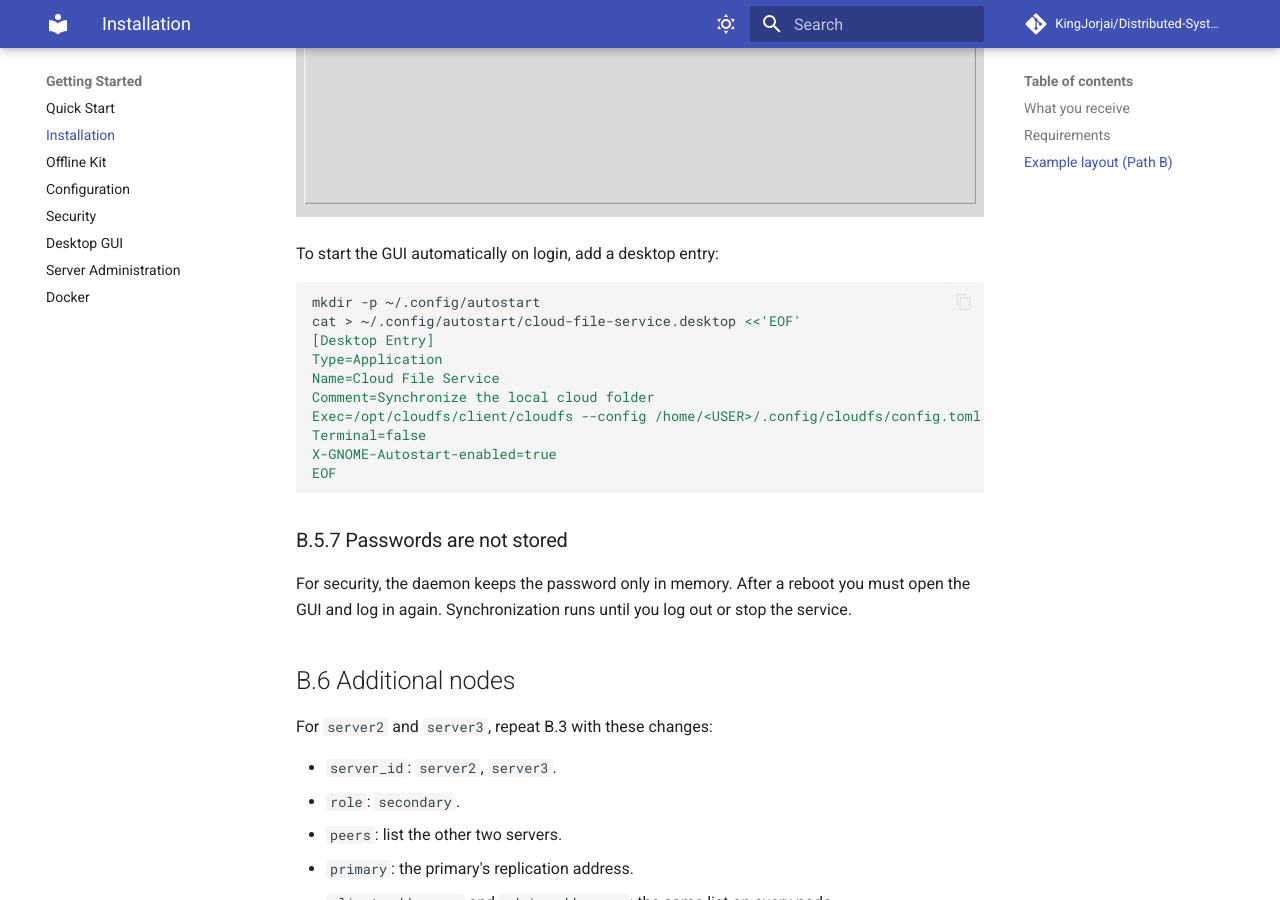
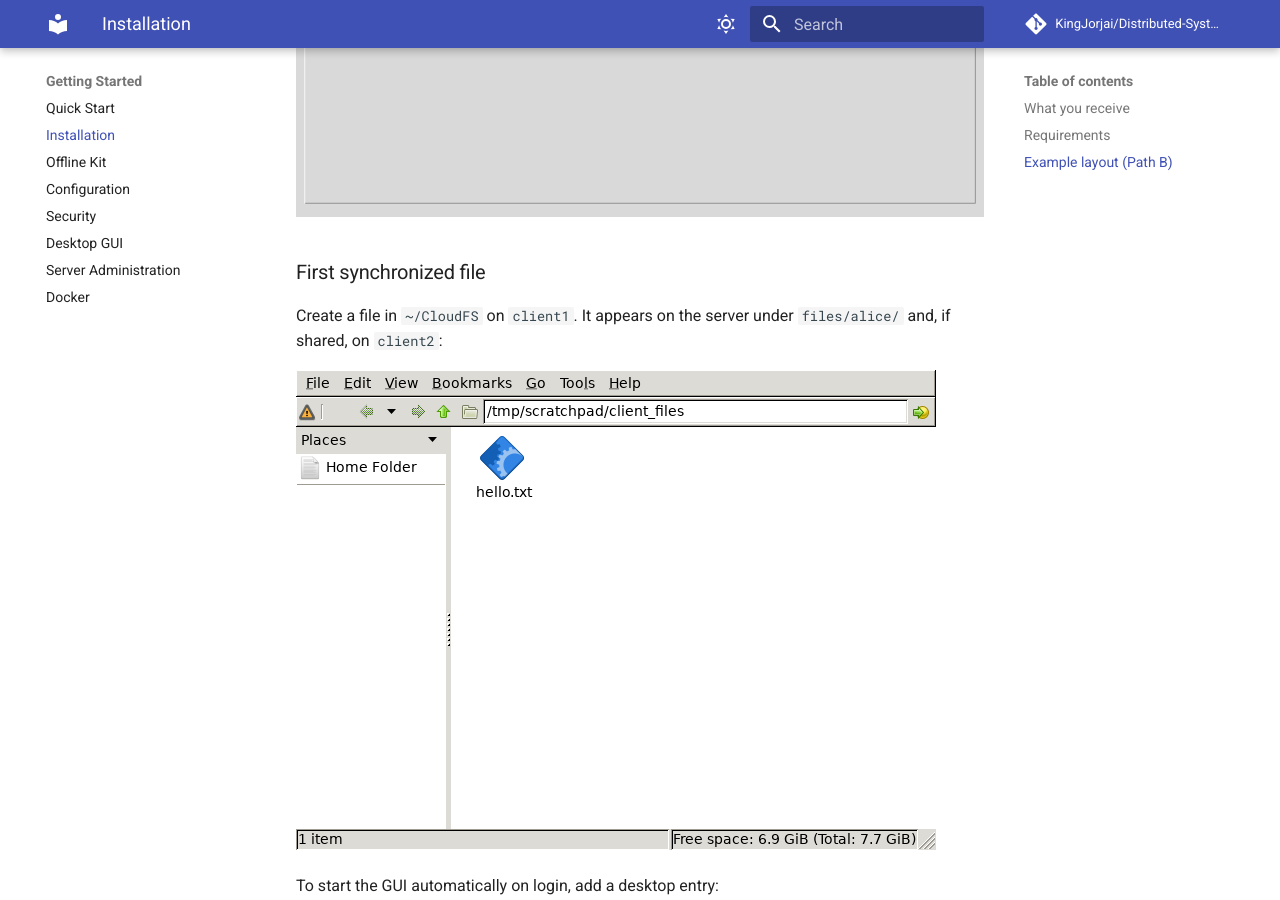
Before and after one commit to KingJorjai/Distributed-Systems_Cloud-File-Service, an MkDocs documentation site: the page built from docs/installation.md, in a window 1280 px wide and 900 px high, scrolled down 13569 px. Built offline with MkDocs 1.6.1 and Material for MkDocs 9.7.7, drawn with Linux system fonts in a browser that asks for light colours; comment, search, counter and statistics services are not loaded.

Commit message:
docs: add file manager screenshot; finalize desktop capture set

````diff
--- a/docs/installation.md
+++ b/docs/installation.md
@@ -454,6 +454,13 @@ The settings tab exposes the server, folder and CA paths:
 
 ![Client settings tab](assets/setup/client-settings.png)
 
+### First synchronized file
+
+Create a file in `~/CloudFS` on `client1`. It appears on the server under
+`files/alice/` and, if shared, on `client2`:
+
+![Synchronized folder](assets/setup/files-synced.png)
+
 To start the GUI automatically on login, add a desktop entry:
 
 ```sh
````
Also changed, not shown: docs/assets/setup/client-login.png, docs/assets/setup/files-synced.png (added).
